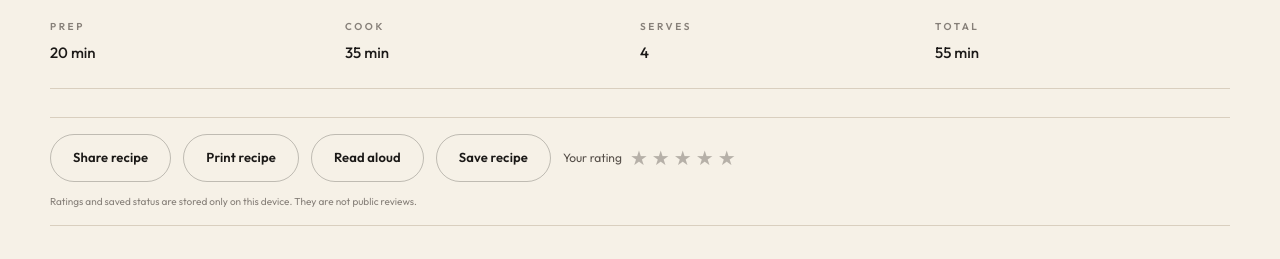
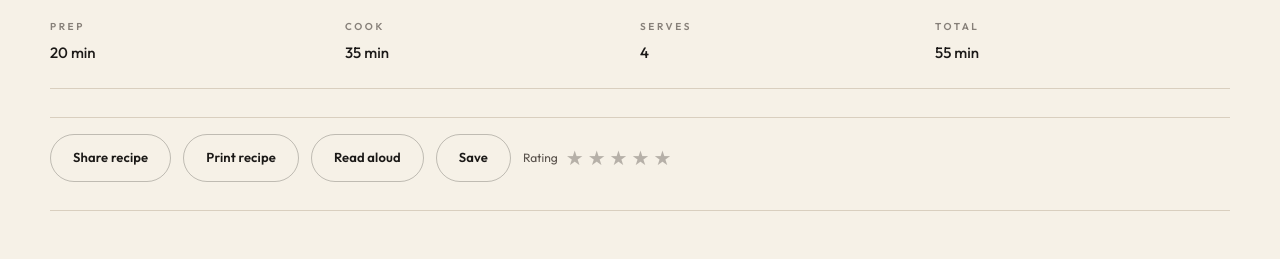
Before and after one commit to mdmoin7/nouratable, a Next.js app: page /recipes/chettinad-pepper-chicken in a window 1280 px wide. Shown: the part 840-1099 px from the top of the page. Built offline with nearby package versions, Linux system fonts and the light colour scheme; no server answers; the database is empty.

Commit message:
Translate recipe sharing and accessibility tools

```diff
--- a/components/recipe-tools.tsx
+++ b/components/recipe-tools.tsx
@@ -1,10 +1,12 @@
 "use client";
 
 import { useEffect, useState } from "react";
+import { useLanguage } from "@/components/language-provider";
 
 type Props = { recipeSlug: string; recipeName: string; speechText: string };
 
 export function RecipeTools({ recipeSlug, recipeName, speechText }: Props) {
+  const { t } = useLanguage();
   const [rating, setRating] = useState(0);
   const [saved, setSaved] = useState(false);
   const [speaking, setSpeaking] = useState(false);
@@ -24,15 +26,15 @@ export function RecipeTools({ recipeSlug, recipeName, speechText }: Props) {
       if (navigator.share) await navigator.share({ title: recipeName, text: `Cook ${recipeName} with Murgh`, url });
       else {
         await navigator.clipboard.writeText(url);
-        setShareMessage("Recipe link copied");
+        setShareMessage(t("linkCopied"));
       }
     } catch (error) {
-      if (error instanceof Error && error.name !== "AbortError") setShareMessage("Could not share this link");
+      if (error instanceof Error && error.name !== "AbortError") setShareMessage(t("shareFailed"));
     }
   }
 
   function toggleSpeech() {
-    if (!("speechSynthesis" in window)) { setShareMessage("Text-to-speech is not supported in this browser"); return; }
+    if (!("speechSynthesis" in window)) { setShareMessage(t("speechUnsupported")); return; }
     if (speaking) { window.speechSynthesis.cancel(); setSpeaking(false); return; }
     const utterance = new SpeechSynthesisUtterance(speechText);
     utterance.lang = "en-IN";
@@ -57,16 +59,16 @@ export function RecipeTools({ recipeSlug, recipeName, speechText }: Props) {
     <section aria-label="Recipe actions" className="my-7 flex flex-wrap items-center gap-3 border-y border-line py-4 print:hidden">
       <button type="button" onClick={shareRecipe} className="btn btn-ghost">Share recipe</button>
       <button type="button" onClick={() => window.print()} className="btn btn-ghost">Print recipe</button>
-      <button type="button" onClick={toggleSpeech} className="btn btn-ghost">{speaking ? "Stop reading" : "Read aloud"}</button>
-      <button type="button" onClick={toggleSaved} className="btn btn-ghost">{saved ? "Saved on this device ✓" : "Save recipe"}</button>
+      <button type="button" onClick={toggleSpeech} className="btn btn-ghost">{speaking ? t("stopReading") : t("readAloud")}</button>
+      <button type="button" onClick={toggleSaved} className="btn btn-ghost">{saved ? t("saved") : t("save")}</button>
       <div className="flex items-center gap-1 text-sm" aria-label="Rate this recipe">
-        <span className="mr-1 text-xs text-ink-soft">Your rating</span>
+        <span className="mr-1 text-xs text-ink-soft">{t("rating")}</span>
         {[1, 2, 3, 4, 5].map((value) => (
           <button key={value} type="button" onClick={() => setRecipeRating(value)} aria-label={`Rate ${value} out of 5`} aria-pressed={rating === value} className={`text-xl ${value <= rating ? "text-saffron" : "text-ink-soft/40"}`}>★</button>
         ))}
       </div>
       {shareMessage && <p role="status" className="w-full text-xs text-ink-soft">{shareMessage}</p>}
-      <p className="w-full text-[10px] text-ink-soft/70">Ratings and saved status are stored only on this device. They are not public reviews.</p>
+      <p className="w-full text-[10px] text-ink-soft/70">{t("localRatingNote")}</p>
     </section>
   );
 }
```
